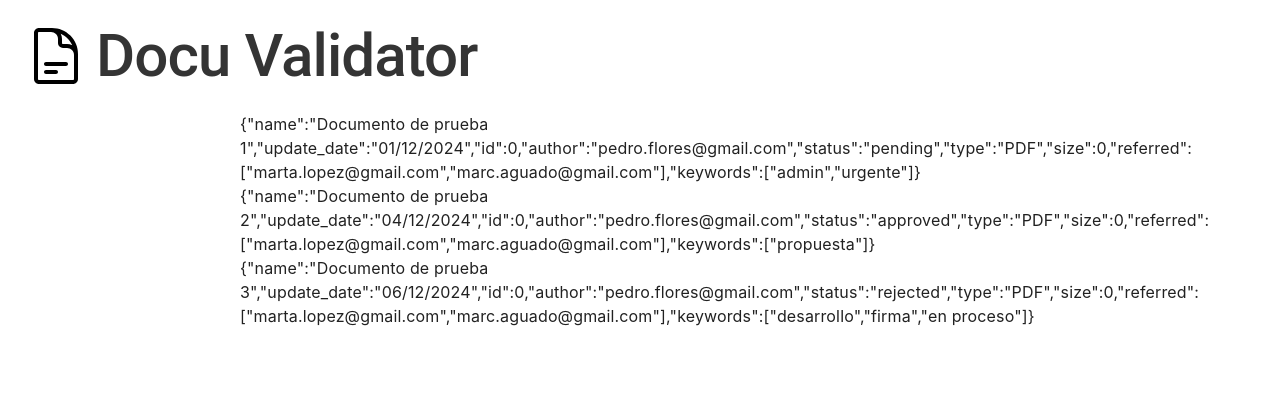
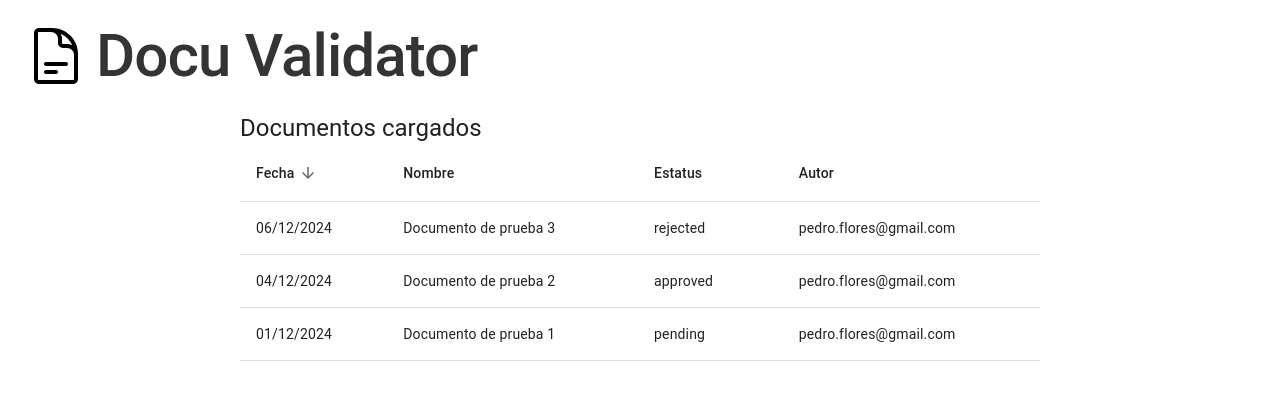
Before and after one commit to mariaglomana/docu-validator, a React (Vite) app: page / in a window 1280 px wide. Shown: the top 400 px of the page. Built offline with nearby package versions, Linux system fonts and the light colour scheme.

Commit message:
✨ add sortable Table component

```diff
--- /dev/null
+++ b/src/components/Table/Table.tsx
@@ -0,0 +1,104 @@
+import {
+  TableSortLabel,
+  Typography,
+  Table as MuiTable,
+  TableBody,
+  TableCell,
+  TableHead,
+  TableRow,
+} from '@mui/material'
+import { ITableHeadData, TOrderDirection, TTableData } from './types.ts'
+import { isDesktop } from '../../utils.ts'
+
+interface TableProps<T extends TTableData> {
+  ariaLabel?: string
+  title: string
+  headData: ITableHeadData<T>[]
+  data: T[]
+  orderBy: keyof T
+  changeOrderBy: (orderBy: keyof T) => void
+  orderDirection: TOrderDirection
+  changeOrderDirection: (orderDirection: TOrderDirection) => void
+}
+
+const Table = <T extends TTableData>({
+  title,
+  headData,
+  data,
+  orderBy,
+  changeOrderBy,
+  orderDirection,
+  changeOrderDirection,
+  ariaLabel,
+}: TableProps<T>) => {
+  const columns = isDesktop()
+    ? ['date', 'primary', 'secondary', 'auxiliary']
+    : ['primary', 'secondary']
+
+  const dataKeyColumns = columns
+    .map((col) => headData.find((colData) => colData.position === col)?.field)
+    .filter((val) => val !== undefined) as (keyof T)[]
+
+  const handleClickSort = (newOrderBy: keyof T) => {
+    if (newOrderBy === orderBy) {
+      changeOrderDirection(orderDirection === 'asc' ? 'desc' : 'asc')
+    } else {
+      changeOrderBy(newOrderBy)
+    }
+  }
+
+  return (
+    <>
+      <Typography id='tableDescription' variant='h5'>
+        {title}
+      </Typography>
+      <MuiTable
+        role='table'
+        aria-label={ariaLabel}
+        aria-describedby='tableDescription'
+      >
+        <TableHead role='rowgroup'>
+          <TableRow role='row'>
+            {dataKeyColumns.map((dataKey) => {
+              const columnData = headData.find(
+                (colData) => colData.field === dataKey,
+              )
+              if (!columnData) return null
+              return (
+                <TableCell key={dataKey as string} role='columnheader'>
+                  {columnData.isSortable ? (
+                    <TableSortLabel
+                      active={columnData.field === orderBy}
+                      direction={orderDirection}
+                      onClick={() => handleClickSort(columnData.field)}
+                    >
+                      {columnData.label}
+                    </TableSortLabel>
+                  ) : (
+                    columnData.label
+                  )}
+                </TableCell>
+              )
+            })}
+          </TableRow>
+        </TableHead>
+
+        <TableBody role='rowgroup'>
+          {data.map((rowData, index) => (
+            <TableRow role='row' key={index}>
+              {dataKeyColumns.map((dataKey) => {
+                return (
+                  <TableCell key={`${index}-${dataKey as string}`} role='cell'>
+                    {rowData[dataKey as string]}
+                  </TableCell>
+                )
+              })}
+            </TableRow>
+          ))}
+        </TableBody>
+      </MuiTable>
+    </>
+  )
+}
+
+export default Table
--- /dev/null
+++ b/src/components/Table/types.ts
@@ -0,0 +1,13 @@
+export type TOrderDirection = 'asc' | 'desc'
+
+export type TPositionInTable = 'date' | 'primary' | 'secondary' | 'auxiliary'
+
+export interface ITableHeadData<T> {
+  field: keyof T
+  label: string
+  isSortable: boolean
+  position?: TPositionInTable
+  withChip?: boolean
+}
+
+export type TTableData = Record<string, string | number>
--- a/src/components/index.ts
+++ b/src/components/index.ts
@@ -1,2 +1,3 @@
 export { default as Header } from './Header'
 export { default as MainLayout } from './MainLayout'
+export { default as Table } from './Table/Table'
--- /dev/null
+++ b/src/data/documents_simple.json
@@ -0,0 +1,25 @@
+{
+  "documents": [
+    {
+      "name": "Documento de prueba 1",
+      "update_date": "2024-12-01T19:03:50.440Z",
+      "id": 0,
+      "author": "pedro.flores@gmail.com",
+      "status": "pending"
+    },
+    {
+      "name": "Documento de prueba 2",
+      "update_date": "2024-12-04T19:03:50.440Z",
+      "id": 0,
+      "author": "pedro.flores@gmail.com",
+      "status": "approved"
+    },
+    {
+      "name": "Documento de prueba 3",
+      "update_date": "2024-12-06T19:03:50.440Z",
+      "id": 0,
+      "author": "pedro.flores@gmail.com",
+      "status": "rejected"
+    }
+  ]
+}
--- /dev/null
+++ b/src/pages/Home/constants.ts
@@ -0,0 +1,31 @@
+import { ITableHeadData } from '../../components/Table/types'
+import texts from '../../texts.json'
+import { IDocument } from './types'
+
+export const DOCUMENTS_TABLE_HEAD_DATA: ITableHeadData<IDocument>[] = [
+  {
+    field: 'author',
+    label: texts.author,
+    isSortable: true,
+    position: 'auxiliary',
+  },
+  {
+    field: 'update_date',
+    label: texts.updateDate,
+    isSortable: true,
+    position: 'date',
+  },
+  {
+    field: 'name',
+    label: texts.name,
+    isSortable: true,
+    position: 'primary',
+  },
+  {
+    field: 'status',
+    label: texts.status,
+    isSortable: true,
+    withChip: true,
+    position: 'secondary',
+  },
+]
--- a/src/pages/Home/helpers.ts
+++ b/src/pages/Home/helpers.ts
@@ -1,8 +1,42 @@
 import { formatLongDate } from '../../utils'
 import { IDocument } from './types'
+import { TOrderDirection, TTableData } from '../../components/Table/types'
 
 export const formatDocumentsData = (data: IDocument[]) =>
   data.map((doc: IDocument) => ({
     ...doc,
     update_date: formatLongDate(doc.update_date as string),
   }))
+
+export const sortDocuments = (
+  userDocuments: TTableData[],
+  orderBy: keyof TTableData,
+  orderDirection: TOrderDirection,
+): TTableData[] => {
+  return userDocuments.sort((a, b) => {
+    const valueA = a[orderBy]
+    const valueB = b[orderBy]
+
+    // Handle date strings for `update_date`
+    if (orderBy === 'update_date') {
+      const dateA = new Date(valueA as string).getTime()
+      const dateB = new Date(valueB as string).getTime()
+      return orderDirection === 'asc' ? dateA - dateB : dateB - dateA
+    }
+
+    // Handle numeric comparisons
+    if (typeof valueA === 'number' && typeof valueB === 'number') {
+      return orderDirection === 'asc' ? valueA - valueB : valueB - valueA
+    }
+
+    // Handle string comparisons (case-insensitive)
+    if (typeof valueA === 'string' && typeof valueB === 'string') {
+      return orderDirection === 'asc'
+        ? valueA.localeCompare(valueB)
+        : valueB.localeCompare(valueA)
+    }
+
+    // Default fallback (if types don't match or unhandled cases)
+    return 0
+  })
+}
--- a/src/pages/Home/index.tsx
+++ b/src/pages/Home/index.tsx
@@ -1,14 +1,39 @@
-import { MainLayout } from '../../components'
-import userDocumentsData from '../../data/documents.json'
-import { formatDocumentsData } from './helpers'
+import { useState } from 'react'
+
+import { MainLayout, Table } from '../../components'
+import userDocumentsData from '../../data/documents_simple.json'
+import texts from '../../texts.json'
+import { formatDocumentsData, sortDocuments } from './helpers'
 import { IDocument } from './types'
+import { DOCUMENTS_TABLE_HEAD_DATA } from './constants'
+import { TOrderDirection } from '../../components/Table/types'
 
 const storedUserDocuments = userDocumentsData.documents as IDocument[]
 
 const Home = () => {
   const userDocuments = formatDocumentsData(storedUserDocuments)
+  const [orderBy, setOrderBy] = useState<keyof IDocument>('update_date')
+  const [orderDirection, setOrderDirection] = useState<TOrderDirection>('desc')
+
   return (
-    <MainLayout>{userDocuments.map((doc) => JSON.stringify(doc))}</MainLayout>
+    <MainLayout>
+      <Table
+        headData={DOCUMENTS_TABLE_HEAD_DATA}
+        title={texts.loadedDocuments}
+        data={
+          sortDocuments(
+            userDocuments,
+            orderBy as string,
+            orderDirection,
+          ) as IDocument[]
+        }
+        orderBy={orderBy}
+        changeOrderBy={setOrderBy}
+        orderDirection={orderDirection}
+        changeOrderDirection={setOrderDirection}
+        ariaLabel={texts.documents}
+      />
+    </MainLayout>
   )
 }
 
--- /dev/null
+++ b/src/texts.json
@@ -0,0 +1,15 @@
+{
+  "documents": "Documentos",
+  "loadedDocuments": "Documentos cargados",
+  "name": "Nombre",
+  "updateDate": "Fecha",
+  "author": "Autor",
+  "status": "Estatus",
+  "type": "Tipo",
+  "size": "Tamaño",
+  "referred": "Referidos",
+  "ariaLabelNextPage": "Ir a la página anterior",
+  "ariaLabelPreviousPage": "Ir a la página siguiente",
+  "rowsPerPage": "Filas por página",
+  "error": "Se ha producido un error"
+}
```
Also changed, not shown: src/pages/Home/types.ts (+7 -5 lines).
